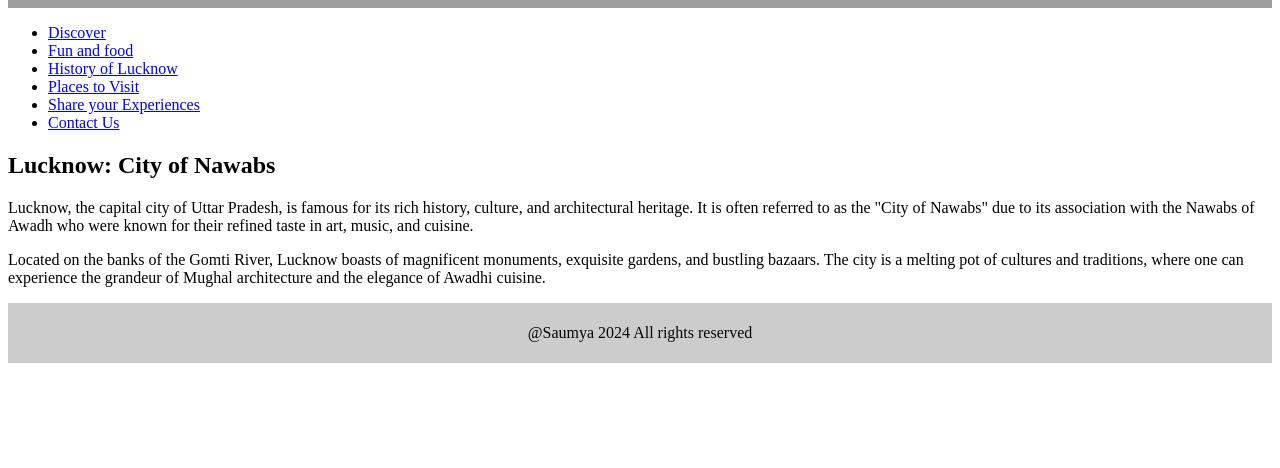
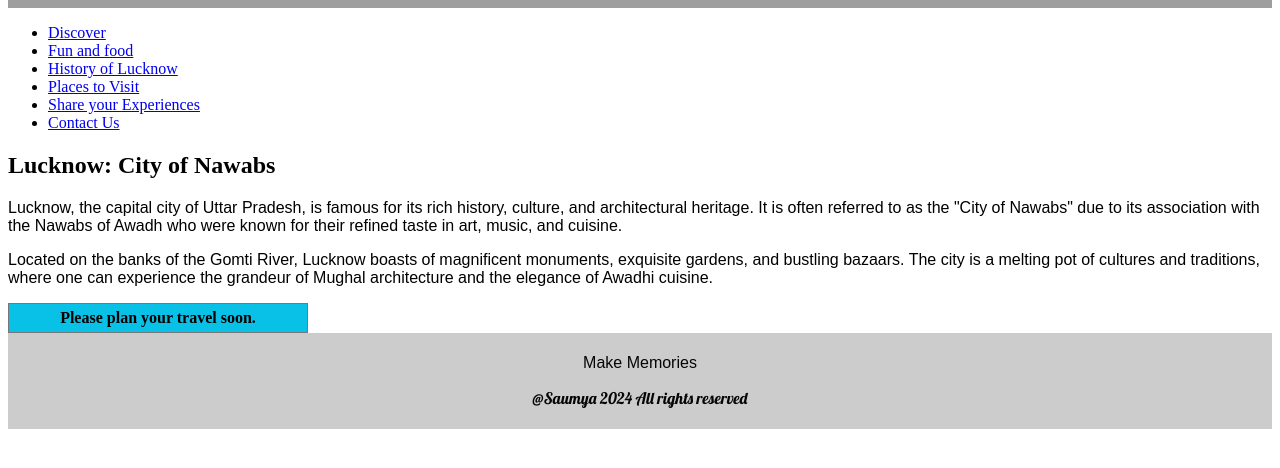
Before and after one commit to saumyasri01/simple_travel_site, a plain HTML site: page index.html in a window 1280 px wide. Shown: the part 304-772 px from the top of the page. Drawn offline with Linux system fonts and the light colour scheme; files that its build step writes are made by us from their sources; grey boxes are pictures that could not be loaded; files whose address does not match are found by name.

Commit message:
styled website

```diff
--- a/css/style.css
+++ b/css/style.css
@@ -1,5 +1,17 @@
 footer {
-    background-color: #ccc; /* Grey color */
-    padding: 20px; /* Add padding to make it visually appealing */
-    color: #fff; /* Text color to make it readable on the grey background */
+    background-color: #ccc;
+    padding: 5px; color: #060606;
+    text-align: center;
 }
+p{
+    font-family: sans-serif;
+}
+.tb { border-collapse: collapse; width:300px; }
+.tb th, .tb td { padding: 5px; border: solid 1px #777; }
+.tb th { background-color: rgb(9, 193, 230); }
+
+.lobster-regular {
+    font-family: "Lobster", sans-serif;
+    font-weight: 400;
+    font-style: normal;
+  }
--- a/index.html
+++ b/index.html
@@ -5,6 +5,10 @@
 <meta name="viewport" content="width=device-width, initial-scale=1.0">
 <title>Lucknow: City of Nawabs</title>
 </head>
+<link rel="stylesheet" href="/Users/saumya-srivatsava/Desktop/PS_Projects/simple_travel_site_loc/simple_travel_site/css/style.css">
+<link rel="preconnect" href="https://fonts.googleapis.com">
+<link rel="preconnect" href="https://fonts.gstatic.com" crossorigin>
+<link href="https://fonts.googleapis.com/css2?family=Lobster&display=swap" rel="stylesheet">
 <body>
 
     <header style="background-image: url('./images/lucknow.jpg'); padding: 5px; color: #060606; text-align: center;">
@@ -29,10 +33,24 @@
     <p>Lucknow, the capital city of Uttar Pradesh, is famous for its rich history, culture, and architectural heritage. It is often referred to as the "City of Nawabs" due to its association with the Nawabs of Awadh who were known for their refined taste in art, music, and cuisine.</p>
     <p>Located on the banks of the Gomti River, Lucknow boasts of magnificent monuments, exquisite gardens, and bustling bazaars. The city is a melting pot of cultures and traditions, where one can experience the grandeur of Mughal architecture and the elegance of Awadhi cuisine.</p>
 </section>
+<!-- <style>
+    tb { border-collapse: collapse; width:300px; }
+  .tb th, .tb td { padding: 5px; border: solid 1px #777; }
+  .tb th { background-color: lightblue; }
+</style> -->
 
+<table class="tb">
+        <tr>
+          <th>Please plan your travel soon.</th>
+        </tr>
 
-<footer style="background-color: #ccc; padding: 5px; color: #060606;text-align: center;">
-    <p>@Saumya 2024 All rights reserved</p>
+</table>
+
+<!-- <footer style="background-color: #ccc; padding: 5px; color: #060606;text-align: center;"> -->
+<footer>
+
+    <p> Make Memories</p>
+    <p class ="lobster-regular">@Saumya 2024 All rights reserved</p>
 </footer>
 
 </body>
```
Also changed, not shown: 1 other file.
